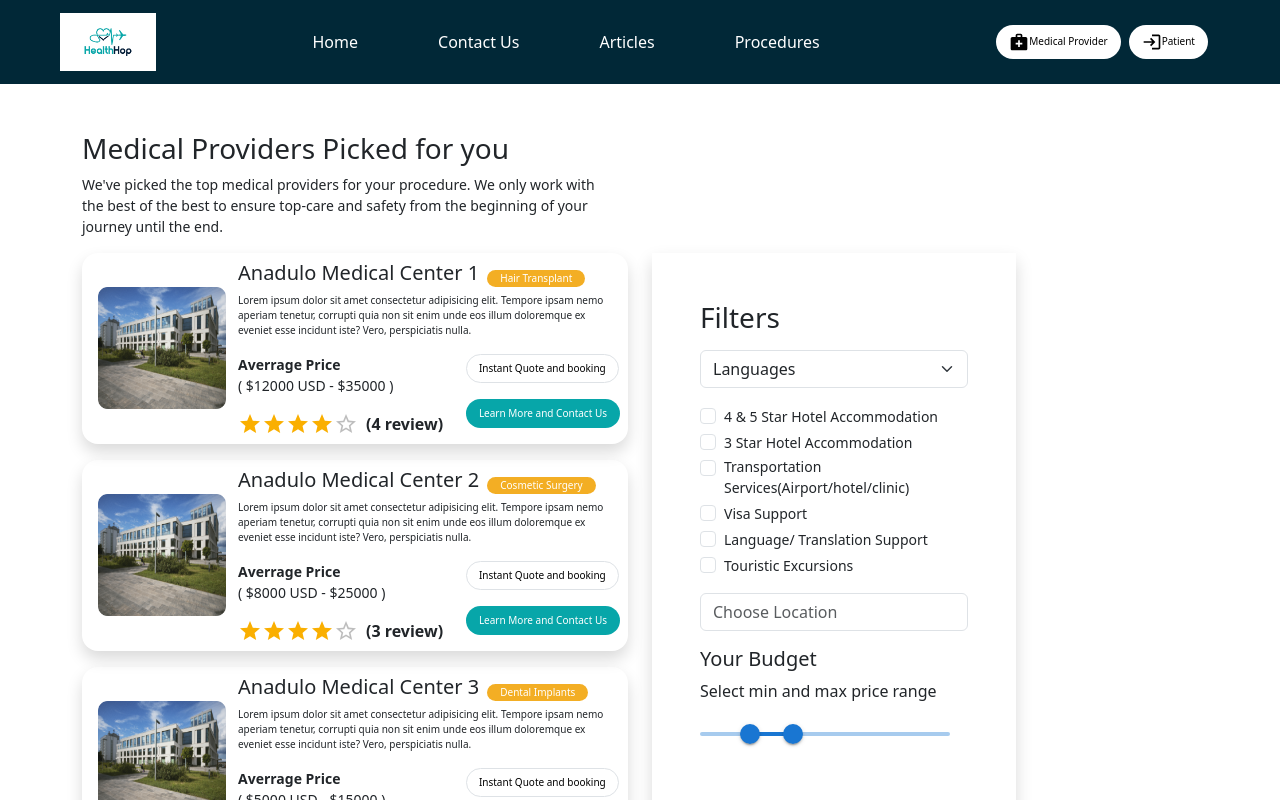
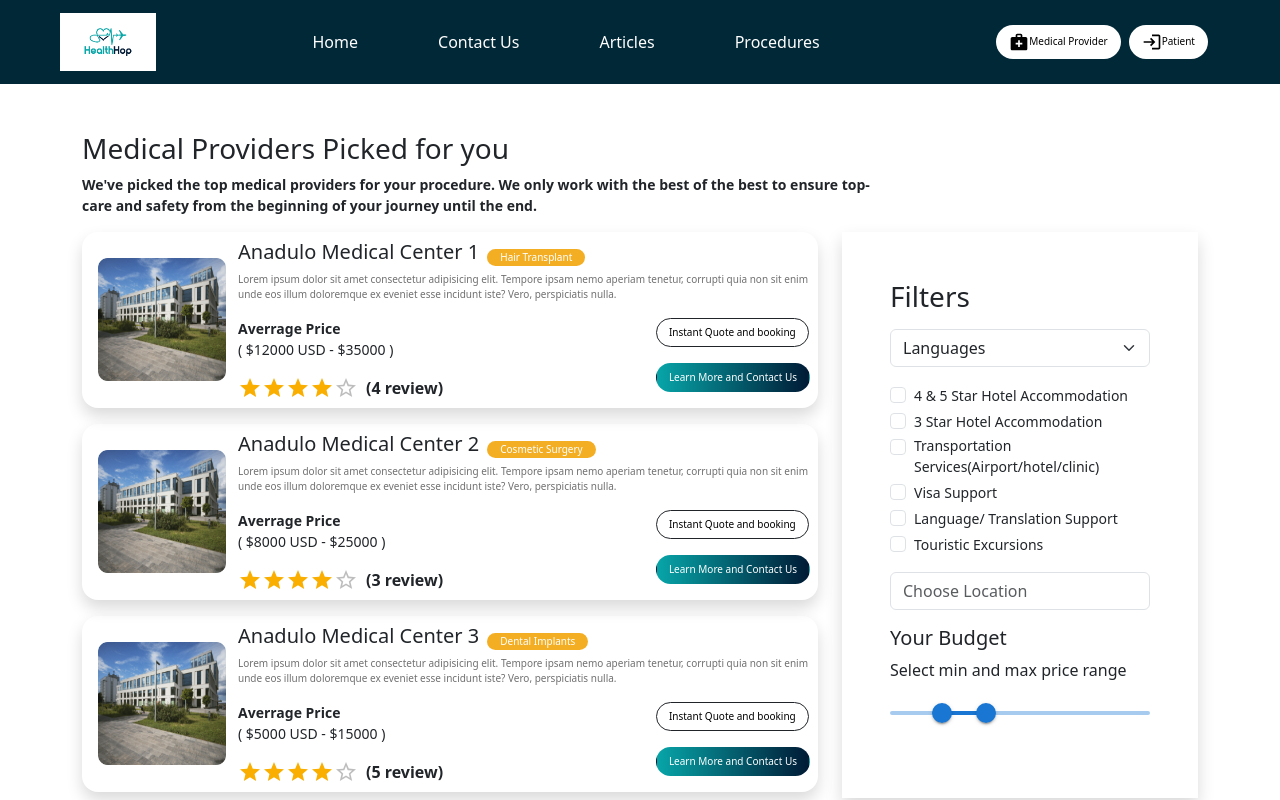
Before and after one commit to soniaFarhan/healthhop, a React (Create React App) app: page /heath-journey in a window 1280 px wide. Shown: the top 800 px of the page. Built offline with nearby package versions, Linux system fonts and the light colour scheme.

Commit message:
four pages

```diff
--- a/src/pages/HealthJourney.jsx
+++ b/src/pages/HealthJourney.jsx
@@ -54,13 +54,13 @@ export const HealthJourney = () => {
         <h3>
             Medical Providers Picked for you
         </h3>
-        <p className='fs_14px'>
-            We've picked the top medical providers for your procedure. We only work with <br />
-            the best of the best to ensure top-care and safety from the beginning of your <br />
+        <p className='fs_14px w-75 me-md-5 pe-md-5 fw-semibold'>
+            We've picked the top medical providers for your procedure. We only work with
+            the best of the best to ensure top-care and safety from the beginning of your
             journey until the end.
         </p>
         <div className='row'>
-            <div className="col-md-6 " style={{height:"auto"}}>
+            <div className="col-md-8 " style={{height:"auto"}}>
             {data.map((data, index)=>(
                     <div className='d-flex align-items-center gap-1 justify-content-between flex-column flex-md-row shadow rounded-4 p-2 mb-3'>
                     <div className='p-2'>
@@ -83,7 +83,7 @@ export const HealthJourney = () => {
                         </Link>
                     </div>
 
-                    <p className='fs_10px'>
+                    <p className='fs_10px cu-color'>
                         {data.description}
                     </p>
                     </div>
@@ -107,7 +107,7 @@ export const HealthJourney = () => {
                         <div>
                             <div className='mb-3'>
                                 <Link to={'/instatnt-booking'}>
-                                    <button className='btn btn_light rounded-pill border fs_10px'>
+                                    <button className='btn btn_light rounded-pill border border-dark fs_10px'>
                                         Instant Quote and booking
                                     </button>
                                 </Link>
@@ -115,7 +115,7 @@ export const HealthJourney = () => {
 
                             <div>
                                 <Link to={'/learn-more'}>
-                                    <button className='btn btn_green rounded-pill fs_10px'>
+                                    <button className='btn gradient-btn rounded-pill fs_10px text-white'>
                                         Learn More and Contact Us
                                     </button>
                                 </Link>
@@ -131,8 +131,8 @@ export const HealthJourney = () => {
                     </div>
 
 
-            <div className="col-md-6 rounded">
-                <div className='col-md-8 shadow p-5'>
+            <div className="col-md-4 rounded">
+                <div className=' shadow p-5'>
 
                 <h3 className='mb-3'>
                     Filters
@@ -163,7 +163,7 @@ export const HealthJourney = () => {
 
                     <div class="form-check">
                     <input class="form-check-input" type="checkbox" value="" id="tansportation"/>
-                    <label class="form-check-label fs_14px" for="tansportation">
+                    <label class="form-check-label fs_14px text-break" for="tansportation">
                        Transportation Services(Airport/hotel/clinic)
                     </label>
                     </div>
@@ -201,7 +201,7 @@ export const HealthJourney = () => {
                             Select min and max price range
                         </p>
 
-                        <Box sx={{ width: 250 }}>
+                        <Box >
                     <Slider
                         getAriaLabel={() => "Temperature range"}
                         value={value}
--- a/src/pages/InstantBooking.jsx
+++ b/src/pages/InstantBooking.jsx
@@ -5,16 +5,16 @@ const InstantBooking = () => {
   return (
     <div>
         <div className='container py-5'>
-        <h3 className='text-center'>
+        <h3 className='text-center fw-bold'>
             Book Your Procedure Instantly
         </h3>
         <div className='d-flex justify-content-center'>
-            <p className='text-center fs_14px fw-bold' style={{width:'70ch'}}>
+            <p className='text-center fs_14px fw-semibold' style={{width:'70ch'}}>
             You can book instantly on certain procedures. On average our patients save 10%-20% when they instantly book. Deposits are fully refundable if the medical practitioner later confirms they cannot do your procedure or if you change your mind up until 1 week before your procedure date, so you can book with peace of mind!
             </p>
         </div>
 
-        <div className=' d-flex justify-content-center gap-3 flex-column flex-md-row'>
+        <div className=' d-flex justify-content-center gap-3 flex-column flex-md-row mt-2'>
         <div class="card col-md-3 p-3 border-0 shadow" style={{ minHeight: '400px' }}>
             <div className='text-white p-3 rounded' style={{backgroundColor:"#07A6A9"}}>
                 <p className='text-center'>
@@ -26,7 +26,7 @@ const InstantBooking = () => {
             </div>
             <div class="card-body ">
                 {/* <h5 class="card-title">Card title</h5> */}
-                <p class="card-text">
+                <p class="card-text cu-color">
                 Hair transplant procedure Hotel accommodation for 3 nights
                 Transfer to and from airport/hotel/clinic
                     After care
@@ -52,7 +52,7 @@ const InstantBooking = () => {
             </div>
             <div class="card-body ">
                 {/* <h5 class="card-title">Card title</h5> */}
-                <p class="card-text">
+                <p class="card-text cu-color">
                 Hair transplant procedure Hotel accommodation for 3 nights
                 Transfer to and from airport/hotel/clinic
                     After care
--- a/src/pages/LearnMore.jsx
+++ b/src/pages/LearnMore.jsx
@@ -91,7 +91,7 @@ export const LearnMore = () => {
     <div>
         <div className='container py-5'>
         <div className='row'>
-            <div className="col-md-6 ">
+            <div className="col-md-7 ">
                 <div className='d-flex gap-2'>
                 <button className='btn btn_green rounded-pill'>
                     Hair Transplant
@@ -106,7 +106,7 @@ export const LearnMore = () => {
                     <h4 >
                         Anadulo Medical Center
                     </h4>
-                    <p className=''>
+                    <p className='cu-color'>
                       <LocationOnIcon/>  Turkey- 31 Specialties
                     </p>
 
@@ -210,7 +210,7 @@ export const LearnMore = () => {
 
 
                     <div className='py-5'>
-                        <h3>
+                        <h3 className='fw-bold'>
                             Pricing
                         </h3>
 
@@ -246,7 +246,7 @@ export const LearnMore = () => {
 
                     <div className='py-5'>
 
-                        <h3>
+                        <h3 className='fw-bold'>
                             Location
                         </h3>
 
@@ -259,7 +259,7 @@ export const LearnMore = () => {
 
                     <div className='py-5'>
 
-                        <h3>
+                        <h3 className='fw-bold'>
                             Review
                         </h3>
 
@@ -297,7 +297,7 @@ export const LearnMore = () => {
                     </div>
 
                     <div className='py-5'>
-                    <h3>
+                    <h3 className='fw-bold'>
                     Medical Staff
                      </h3>
 
@@ -320,7 +320,7 @@ export const LearnMore = () => {
 
                     <div className='py-5'>
 
-                    <h3>
+                    <h3 className='fw-bold'>
                     Gallery
                     </h3>
 
@@ -352,8 +352,8 @@ export const LearnMore = () => {
             </div>
 
 
-            <div className="col-md-6">
-                <div className="col-md-6 ">
+            <div className="col-md-5">
+                <div className=" ">
                 <div >
                     <img className='img-fluid' src={require("../assets/consulation.png")} alt="" />
                 </div>
@@ -506,7 +506,7 @@ const OverviewComponent = () => {
   return (
     <div>
           <p className='fs_14px'>
-            <p className=''>
+            <p className='cu-color'>
              Hospital, an institution that is built, staffed, and equipped for the diagnosis of disease; for the treatment. both medical and surgical, of the sick and the injured; and for their housing during this process. The modern hospital also often serves as a centre for investigation and for teaching.
             </p>
 
--- a/src/pages/PaymentMethod.jsx
+++ b/src/pages/PaymentMethod.jsx
@@ -4,10 +4,10 @@ export const PaymentMethod = () => {
   return (
     <div>
         <div className='container py-5'>
-            <h2>
+            <h2 className='fw-bold'>
                 Payment Method
             </h2>
-            <p className='fw-bold'>
+            <p className='fw-semibold'>
             Pay your deposit with HealthHop to secure your booking and price" Deposits are fully refundable if you decide to cancel your plans up until 3 days before your procedure." The rest of the payment is due at the discretion of the medical provider. Some will take the payment the day of the procedure and some upon completion.
             </p>
 
--- a/src/pages/Procedures.jsx
+++ b/src/pages/Procedures.jsx
@@ -208,7 +208,7 @@ export const Procedures = () => {
                             Select min and max price range
                         </p>
 
-                        <Box className="" sx={{ width: 250 }}>
+                        <Box className="" >
                             <Slider
                                 getAriaLabel={() => "Temperature range"}
                                 value={value}
```
